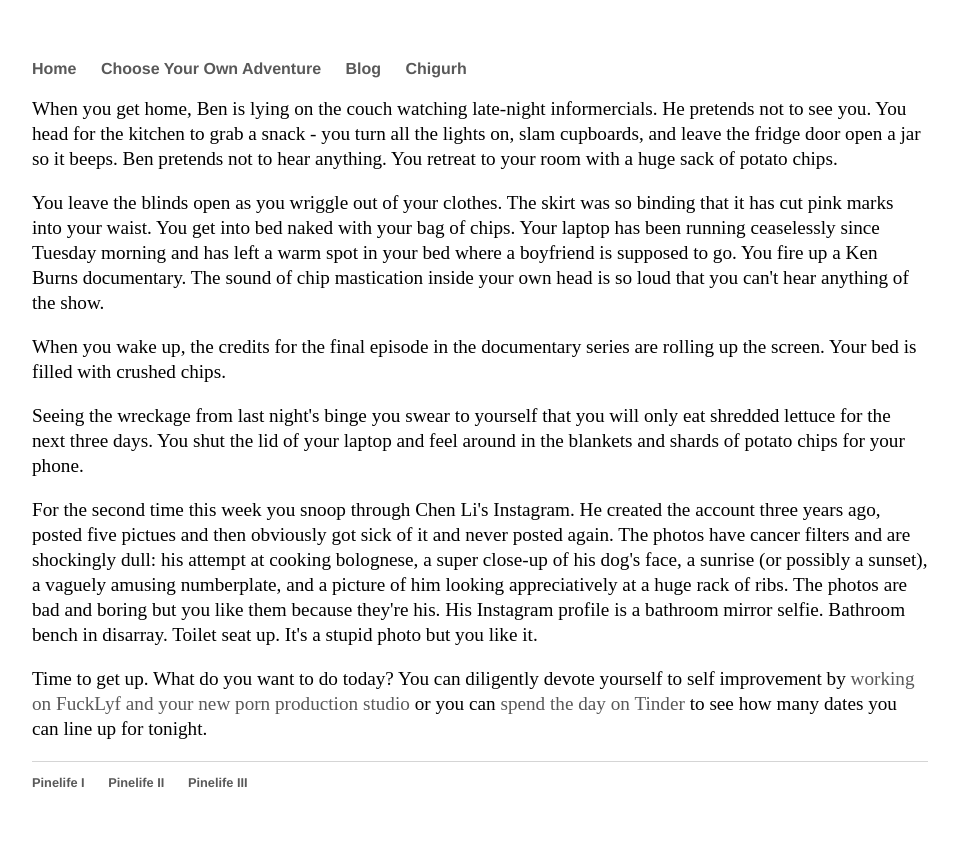
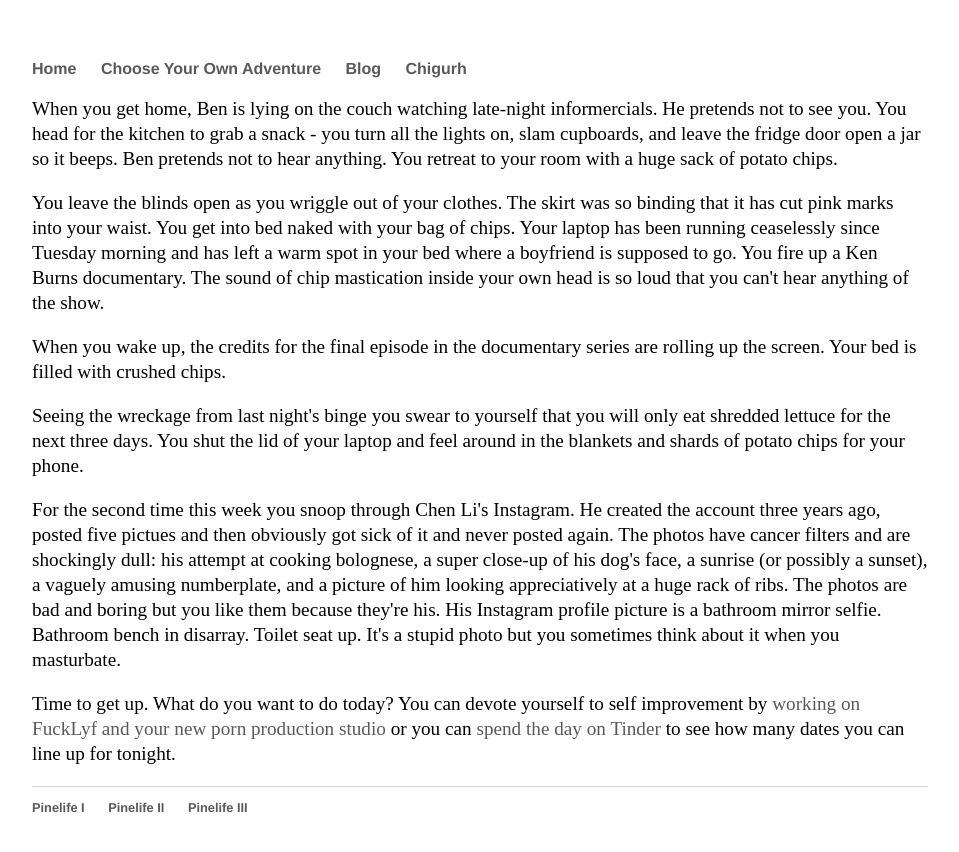
Before and after one commit to Pinelife/pinelife.github.io, a Jekyll site: the page built from Hellhole/Room5.html, in a window 1280 px wide. Shown: the top 852 px of the page, without its empty margins (160-1119 px from the left). Built offline with Jekyll 4.4.1, drawn with Linux system fonts in a browser that asks for light colours.

Commit message:
Update Room5.html

```diff
--- a/Hellhole/Room5.html
+++ b/Hellhole/Room5.html
@@ -21,7 +21,8 @@ When you wake up, the credits for the final episode in the documentary series ar
 <p>For the second time this week you snoop through Chen Li's Instagram. He created the account three years ago, posted five pictues
   and then obviously got sick of it and never posted again. The photos have cancer filters and are shockingly dull: his attempt at
   cooking bolognese, a super close-up of his dog's face, a sunrise (or possibly a sunset), a vaguely amusing numberplate, and a
-  picture of him looking appreciatively at a huge rack of ribs. The photos are bad and boring but you like them because they're his.
-	His Instagram profile is a bathroom mirror selfie. Bathroom bench in disarray. Toilet seat up. It's a stupid photo but you like it.</p>
-<p>Time to get up. What do you want to do today? You can diligently devote yourself to self improvement by <a href = "">working on FuckLyf and your new
+  picture of him looking appreciatively at a huge rack of ribs. The photos are bad and boring but you like them because they're his. His
+	Instagram profile picture is a bathroom mirror selfie. Bathroom bench in disarray. Toilet seat up. It's a stupid photo but you sometimes think about it when you masturbate.</p>
+
+<p>Time to get up. What do you want to do today? You can devote yourself to self improvement by <a href = "">working on FuckLyf and your new
 	porn production studio</a> or you can <a href = "">spend the day on Tinder</a> to see how many dates you can line up for tonight.</p>
```
